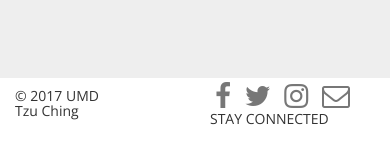
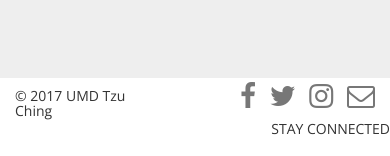
Before and after one commit to umdtc/umdtc.github.io, a website: page index.html in a window 390 px wide. Shown: the part 6288-6444 px from the top of the page. Drawn offline with nearby package versions, Linux system fonts and the light colour scheme.

Commit message:
smaller banner size + responsive footer

```diff
--- a/index.html
+++ b/index.html
@@ -323,17 +323,17 @@
   <footer id="footer" class="footer-container">
     <div class="container-fluid">
         <div class="row">
-          <div class="col-xs-4 col-sm-3 col-md-3 col-lg-3">
+          <div class="col-xs-5 col-sm-3 col-md-3 col-lg-2">
               <h5>© 2017 UMD Tzu Ching</h5>
           </div>
-          <div class="col-xs-6 col-xs-offset-2 col-sm-4 col-sm-offset-5 col-md-3 col-md-offset-6 col-lg-2 col-lg-offset-7">
-              <div class="social-icons">
+          <div class="col-xs-offset-4 col-sm-offset-5 col-md-offset-5 col-lg-offset-7">
+              <div class="social-icons pull-right">
                   <a href="https://www.facebook.com/umdtzuching/" target="_blank"><i class="fa fa-facebook fa-2x social-facebook"></i></a>
                   <a href="https://twitter.com/umdtzuching" target="_blank"><i class="fa fa-twitter fa-2x social-twitter"></i></a>
                   <a href="https://www.instagram.com/umdtzuching/" target="_blank"><i class="fa fa-instagram fa-2x social-instagram"></i></a>
                   <a href="mailto:umdtzuching@gmail.com"><i class="fa fa-envelope-o fa-2x social-email"></i></a>
               </div>
-              <h5>STAY CONNECTED</h5>
+              <h5 class="pull-right">STAY CONNECTED</h5>
           </div>
         </div>
     </div>
```
Also changed, not shown: img/tc-teddy-opt.jpg.
